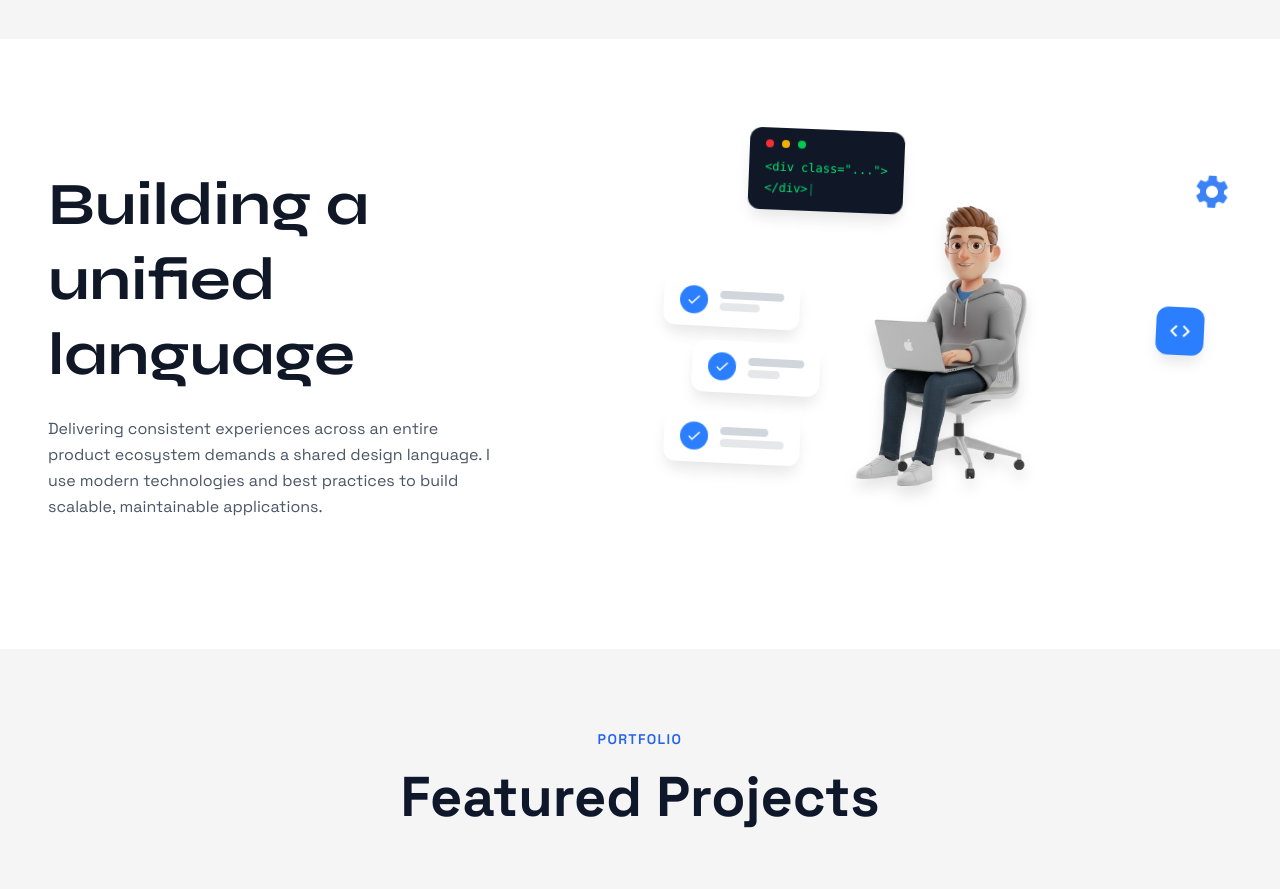
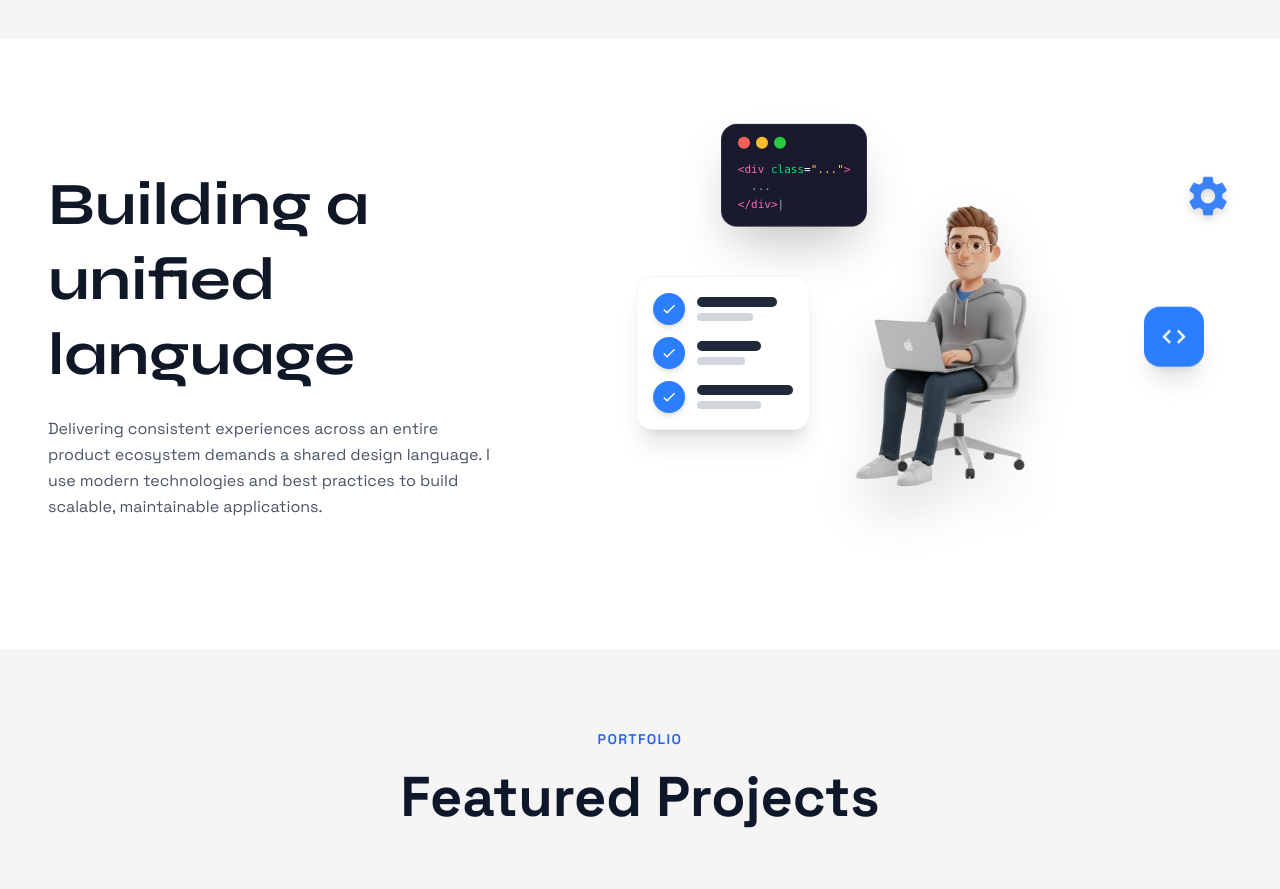
Before and after one commit to jonathanboda/JONA, a Next.js app: page / in a window 1280 px wide. Shown: the part 1640-2529 px from the top of the page. Built offline with nearby package versions, Linux system fonts and the light colour scheme.

Commit message:
Make Skills section more realistic with better UI elements

```diff
--- a/src/app/page.tsx
+++ b/src/app/page.tsx
@@ -625,89 +625,82 @@ function SkillsSection() {
           <div className={`relative h-[400px] lg:h-[450px] ${isVisible ? "animate-slide-in-right" : "opacity-0"}`}>
             {/* Code editor floating element */}
             <div
-              className="floating-element animate-float !bg-gray-900 text-white px-4 py-3 !rounded-xl"
-              style={{ top: "5%", left: "15%", animationDelay: "0s" }}
+              className="absolute animate-float bg-[#1a1a2e] text-white px-4 py-3 rounded-2xl shadow-2xl border border-gray-700/50"
+              style={{ top: "2%", left: "10%", animationDelay: "0s" }}
             >
-              <div className="flex items-center gap-2 mb-2">
-                <span className="w-2 h-2 rounded-full bg-red-500"></span>
-                <span className="w-2 h-2 rounded-full bg-yellow-500"></span>
-                <span className="w-2 h-2 rounded-full bg-green-500"></span>
+              <div className="flex items-center gap-1.5 mb-3">
+                <span className="w-3 h-3 rounded-full bg-[#ff5f56]"></span>
+                <span className="w-3 h-3 rounded-full bg-[#ffbd2e]"></span>
+                <span className="w-3 h-3 rounded-full bg-[#27ca40]"></span>
               </div>
-              <code className="text-xs text-green-400">&lt;div class=&quot;...&quot;&gt;</code>
-              <br />
-              <code className="text-xs text-green-400">&lt;/div&gt;<span className="animate-pulse">|</span></code>
+              <div className="font-mono text-[11px] leading-relaxed">
+                <div><span className="text-pink-400">&lt;div</span> <span className="text-green-400">class</span>=<span className="text-amber-300">&quot;...&quot;</span><span className="text-pink-400">&gt;</span></div>
+                <div className="text-gray-400">&nbsp;&nbsp;...</div>
+                <div><span className="text-pink-400">&lt;/div&gt;</span><span className="text-white animate-pulse">|</span></div>
+              </div>
             </div>
 
-            {/* Checklist item 1 */}
+            {/* Checklist card with multiple items */}
             <div
-              className="floating-element animate-float"
-              style={{ top: "38%", left: "0%", animationDelay: "0.5s" }}
+              className="absolute animate-float bg-white rounded-2xl shadow-xl p-4 border border-gray-100"
+              style={{ top: "35%", left: "-5%", animationDelay: "0.6s" }}
             >
+              <div className="space-y-3">
+                {/* Item 1 */}
                 <div className="flex items-center gap-3">
-                <span className="w-7 h-7 rounded-full bg-blue-500 flex items-center justify-center flex-shrink-0">
+                  <span className="w-8 h-8 rounded-full bg-blue-500 flex items-center justify-center flex-shrink-0 shadow-md">
                     <svg viewBox="0 0 24 24" width="16" height="16" fill="white">
                       <path d="M9 16.17L4.83 12l-1.42 1.41L9 19 21 7l-1.41-1.41z"/>
                     </svg>
                   </span>
-                <div className="flex flex-col gap-1">
-                  <div className="w-16 h-2 bg-gray-300 rounded"></div>
-                  <div className="w-10 h-2 bg-gray-200 rounded"></div>
+                  <div className="flex flex-col gap-1.5">
+                    <div className="w-20 h-2.5 bg-gray-800 rounded-full"></div>
+                    <div className="w-14 h-2 bg-gray-300 rounded-full"></div>
                   </div>
                 </div>
-            </div>
-
-            {/* Checklist item 2 */}
-            <div
-              className="floating-element animate-float"
-              style={{ top: "53%", left: "5%", animationDelay: "0.8s" }}
-            >
+                {/* Item 2 */}
                 <div className="flex items-center gap-3">
-                <span className="w-7 h-7 rounded-full bg-blue-500 flex items-center justify-center flex-shrink-0">
+                  <span className="w-8 h-8 rounded-full bg-blue-500 flex items-center justify-center flex-shrink-0 shadow-md">
                     <svg viewBox="0 0 24 24" width="16" height="16" fill="white">
                       <path d="M9 16.17L4.83 12l-1.42 1.41L9 19 21 7l-1.41-1.41z"/>
                     </svg>
                   </span>
-                <div className="flex flex-col gap-1">
-                  <div className="w-14 h-2 bg-gray-300 rounded"></div>
-                  <div className="w-8 h-2 bg-gray-200 rounded"></div>
+                  <div className="flex flex-col gap-1.5">
+                    <div className="w-16 h-2.5 bg-gray-800 rounded-full"></div>
+                    <div className="w-12 h-2 bg-gray-300 rounded-full"></div>
                   </div>
                 </div>
-            </div>
-
-            {/* Checklist item 3 */}
-            <div
-              className="floating-element animate-float"
-              style={{ top: "68%", left: "0%", animationDelay: "1.1s" }}
-            >
+                {/* Item 3 */}
                 <div className="flex items-center gap-3">
-                <span className="w-7 h-7 rounded-full bg-blue-500 flex items-center justify-center flex-shrink-0">
+                  <span className="w-8 h-8 rounded-full bg-blue-500 flex items-center justify-center flex-shrink-0 shadow-md">
                     <svg viewBox="0 0 24 24" width="16" height="16" fill="white">
                       <path d="M9 16.17L4.83 12l-1.42 1.41L9 19 21 7l-1.41-1.41z"/>
                     </svg>
                   </span>
-                <div className="flex flex-col gap-1">
-                  <div className="w-12 h-2 bg-gray-300 rounded"></div>
-                  <div className="w-16 h-2 bg-gray-200 rounded"></div>
+                  <div className="flex flex-col gap-1.5">
+                    <div className="w-24 h-2.5 bg-gray-800 rounded-full"></div>
+                    <div className="w-16 h-2 bg-gray-300 rounded-full"></div>
+                  </div>
                 </div>
               </div>
             </div>
 
             {/* Code brackets icon */}
             <div
-              className="floating-element animate-float !bg-blue-500 !p-3 !rounded-xl"
-              style={{ top: "45%", right: "5%", animationDelay: "0.3s" }}
+              className="absolute animate-float bg-blue-500 p-4 rounded-2xl shadow-xl"
+              style={{ top: "42%", right: "5%", animationDelay: "0.3s" }}
             >
-              <svg viewBox="0 0 24 24" width="24" height="24" fill="white">
+              <svg viewBox="0 0 24 24" width="28" height="28" fill="white">
                 <path d="M9.4 16.6L4.8 12l4.6-4.6L8 6l-6 6 6 6 1.4-1.4zm5.2 0l4.6-4.6-4.6-4.6L16 6l6 6-6 6-1.4-1.4z"/>
               </svg>
             </div>
 
             {/* Gear/Settings icon */}
             <div
-              className="floating-element animate-float !bg-transparent !shadow-none !p-0"
-              style={{ top: "15%", right: "0%", animationDelay: "1s" }}
+              className="absolute animate-float"
+              style={{ top: "12%", right: "0%", animationDelay: "1s" }}
             >
-              <svg viewBox="0 0 24 24" width="40" height="40" fill="#3b82f6">
+              <svg viewBox="0 0 24 24" width="48" height="48" fill="#3b82f6" className="drop-shadow-lg">
                 <path d="M19.14 12.94c.04-.31.06-.63.06-.94 0-.31-.02-.63-.06-.94l2.03-1.58c.18-.14.23-.41.12-.61l-1.92-3.32c-.12-.22-.37-.29-.59-.22l-2.39.96c-.5-.38-1.03-.7-1.62-.94l-.36-2.54c-.04-.24-.24-.41-.48-.41h-3.84c-.24 0-.43.17-.47.41l-.36 2.54c-.59.24-1.13.57-1.62.94l-2.39-.96c-.22-.08-.47 0-.59.22L2.74 8.87c-.12.21-.08.47.12.61l2.03 1.58c-.04.31-.06.63-.06.94s.02.63.06.94l-2.03 1.58c-.18.14-.23.41-.12.61l1.92 3.32c.12.22.37.29.59.22l2.39-.96c.5.38 1.03.7 1.62.94l.36 2.54c.05.24.24.41.48.41h3.84c.24 0 .44-.17.47-.41l.36-2.54c.59-.24 1.13-.56 1.62-.94l2.39.96c.22.08.47 0 .59-.22l1.92-3.32c.12-.22.07-.47-.12-.61l-2.01-1.58zM12 15.6c-1.98 0-3.6-1.62-3.6-3.6s1.62-3.6 3.6-3.6 3.6 1.62 3.6 3.6-1.62 3.6-3.6 3.6z"/>
               </svg>
             </div>
@@ -719,7 +712,7 @@ function SkillsSection() {
                 alt="3D Developer Character"
                 width={350}
                 height={350}
-                className="object-contain drop-shadow-xl"
+                className="object-contain drop-shadow-2xl"
               />
             </div>
           </div>
```
Lines whose indentation alone changed are shown as unchanged.
